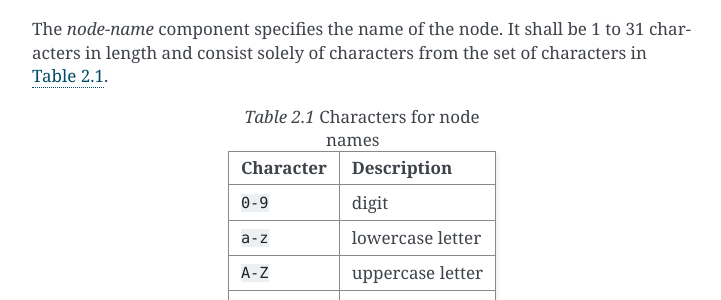
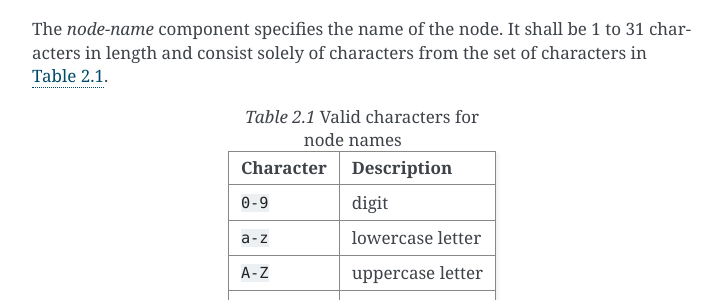
Before and after one commit to devicetree-org/devicetree-specification, a Sphinx documentation site: the page built from source/devicetree-basics.rst, in a window 1280 px wide and 900 px high, scrolled down 1387 px. Shown: the part 155-455 px from the top of the window, without its empty margins (388-1109 px from the left). Built offline with Sphinx 7.4.7, drawn with Linux system fonts in a browser that asks for light colours; some of the changed text lies outside the part shown.

Commit message:
Clean up valid character tables
Widen the valid character tables so they look nicer

Signed-off-by: Grant Likely <grant.likely@linaro.org>

```diff
--- a/source/devicenodes.rst
+++ b/source/devicenodes.rst
@@ -70,8 +70,8 @@
 Alias names shall be a lowercase text strings of 1 to 31 characters from
 the following set of characters.
 
-.. tabularcolumns:: c J
-.. table:: Valid characters for alias name
+.. tabularcolumns:: c p{8cm}
+.. table:: Valid characters for alias names
 
    ========= ================
    Character Description
--- a/source/devicetree-basics.rst
+++ b/source/devicetree-basics.rst
@@ -113,9 +113,9 @@
 to 31 characters in length and consist solely of characters from the set
 of characters in :numref:`node-name-characters`.
 
-.. tabularcolumns:: c J
+.. tabularcolumns:: c p{8cm}
 .. _node-name-characters:
-.. table:: Characters for node names
+.. table:: Valid characters for node names
 
    ========= ================
    Character Description
@@ -255,9 +255,9 @@
 Property names are strings of 1 to 31 characters from the characters show in
 :numref:`property-name-characters`
 
-.. tabularcolumns:: c J
+.. tabularcolumns:: c p{8cm}
 .. _property-name-characters:
-.. table:: Characters for property names
+.. table:: Valid characters for property names
 
    ========= ================
    Character Description
```
